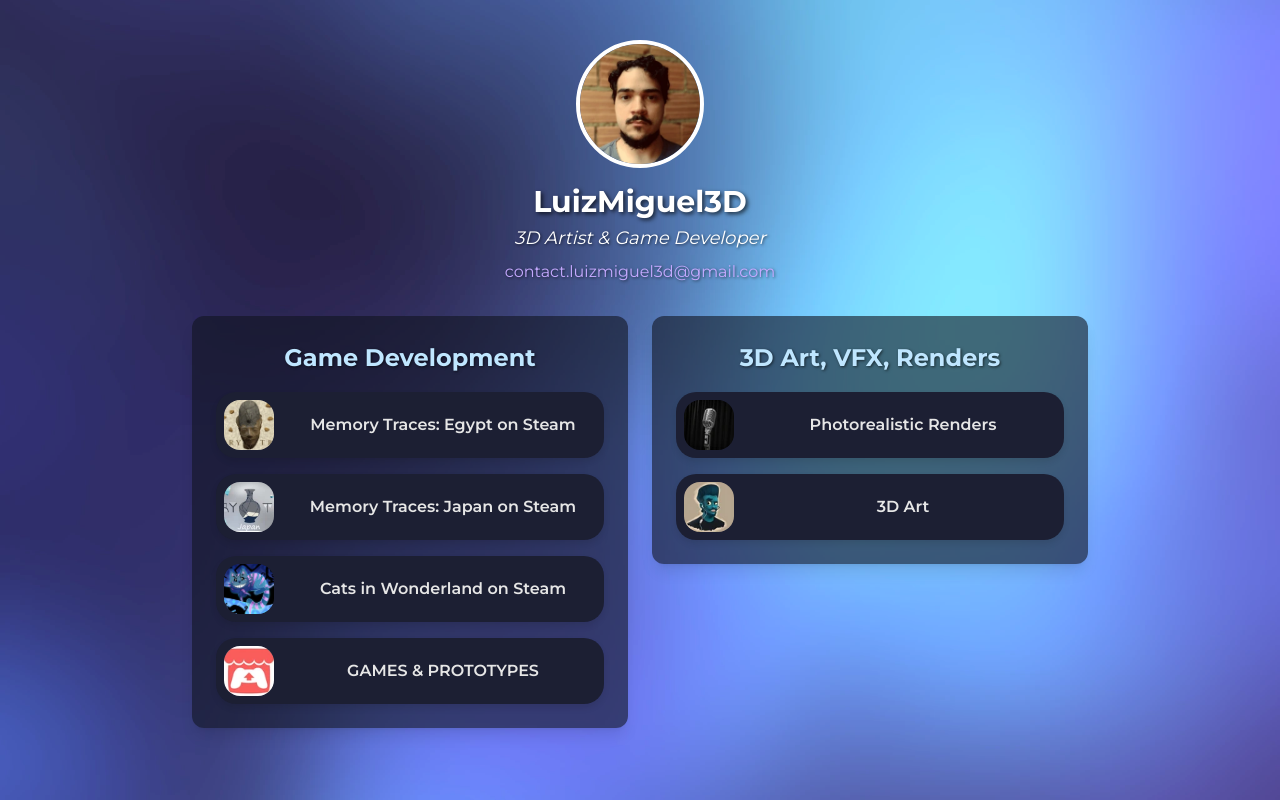
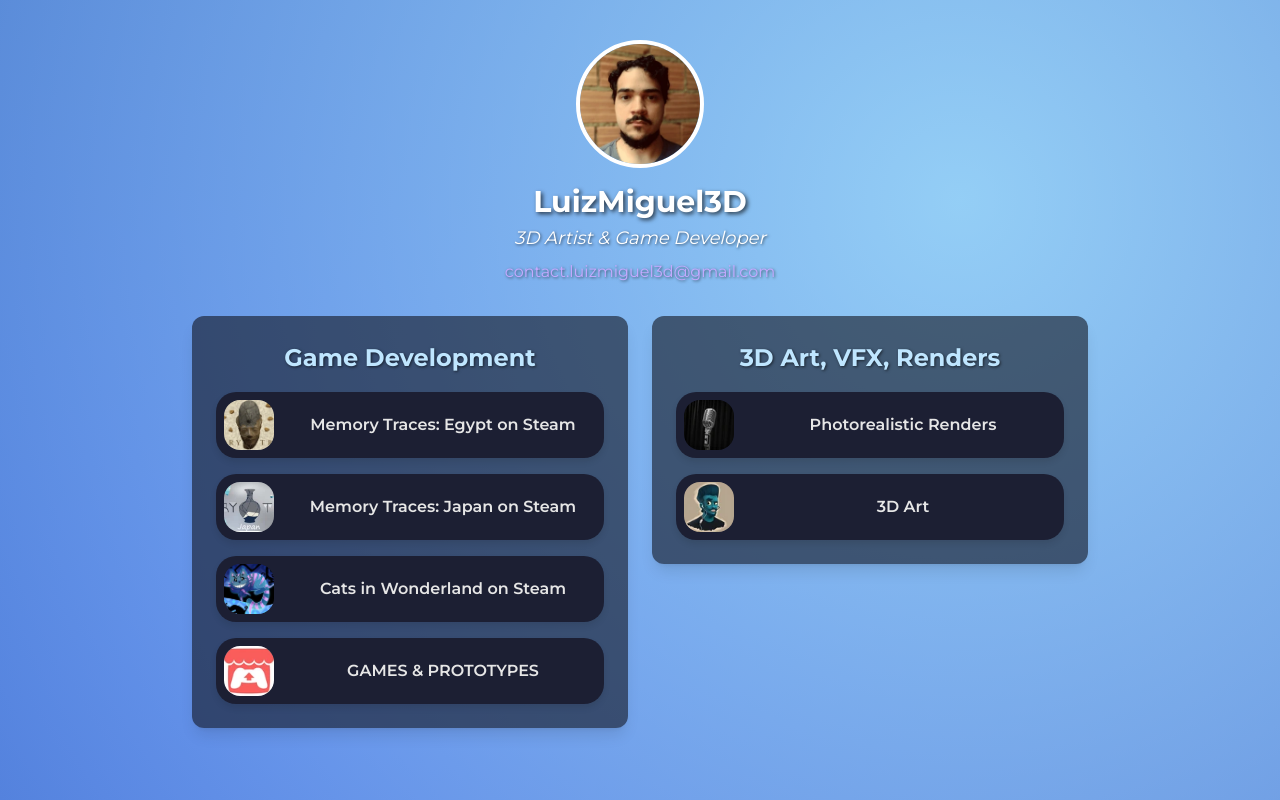
Before and after one commit to luizmiguel3d/luizmiguel3d.github.io, a plain HTML site: page index.html in a window 1280 px wide. Drawn offline with nearby package versions, Linux system fonts and the light colour scheme.

Commit message:
gradients background

```diff
--- a/index.html
+++ b/index.html
@@ -11,12 +11,22 @@
     <style>
         body {
             font-family: 'Montserrat', sans-serif; /* Fonte alterada para Montserrat */
-            background-image: url('files/background.webp'); /* Imagem de fundo adicionada */
+            /* Aplica os gradientes para se assemelhar à imagem */
+            background-image:
+                /* Gradiente radial principal para a área mais clara */
+                radial-gradient(circle at 75% 25%, #87CEEB, #4682B4), /* Azul claro para azul aço */
+                /* Gradiente linear para a base escura azul/roxa, agora mais escuro à esquerda */
+                linear-gradient(to right, #1A0033, #2F006B), /* Muito escuro à esquerda para roxo escuro */
+                /* Gradiente radial secundário para um brilho sutil */
+                radial-gradient(circle at 25% 75%, #6A5ACD, #483D8B); /* Azul ardósia para azul escuro ardósia */
+            /* Define o modo de mistura para 'screen' para um efeito de clareamento */
+            background-blend-mode: screen, overlay, screen; /* Mistura os gradientes */
             background-size: cover; /* A imagem cobre todo o elemento sem esticar */
             background-position: center center; /* Centraliza a imagem */
             background-repeat: no-repeat; /* Impede a repetição da imagem */
             background-attachment: fixed; /* Mantém a imagem fixa ao rolar */
             color: #7ec7f9; /* Cor do texto alterada */
+            overflow: hidden; /* Evita barras de rolagem */
         }
         .link-button {
             background-color: #1c1f33; /* Cor de fundo dos botões alterada */
```
